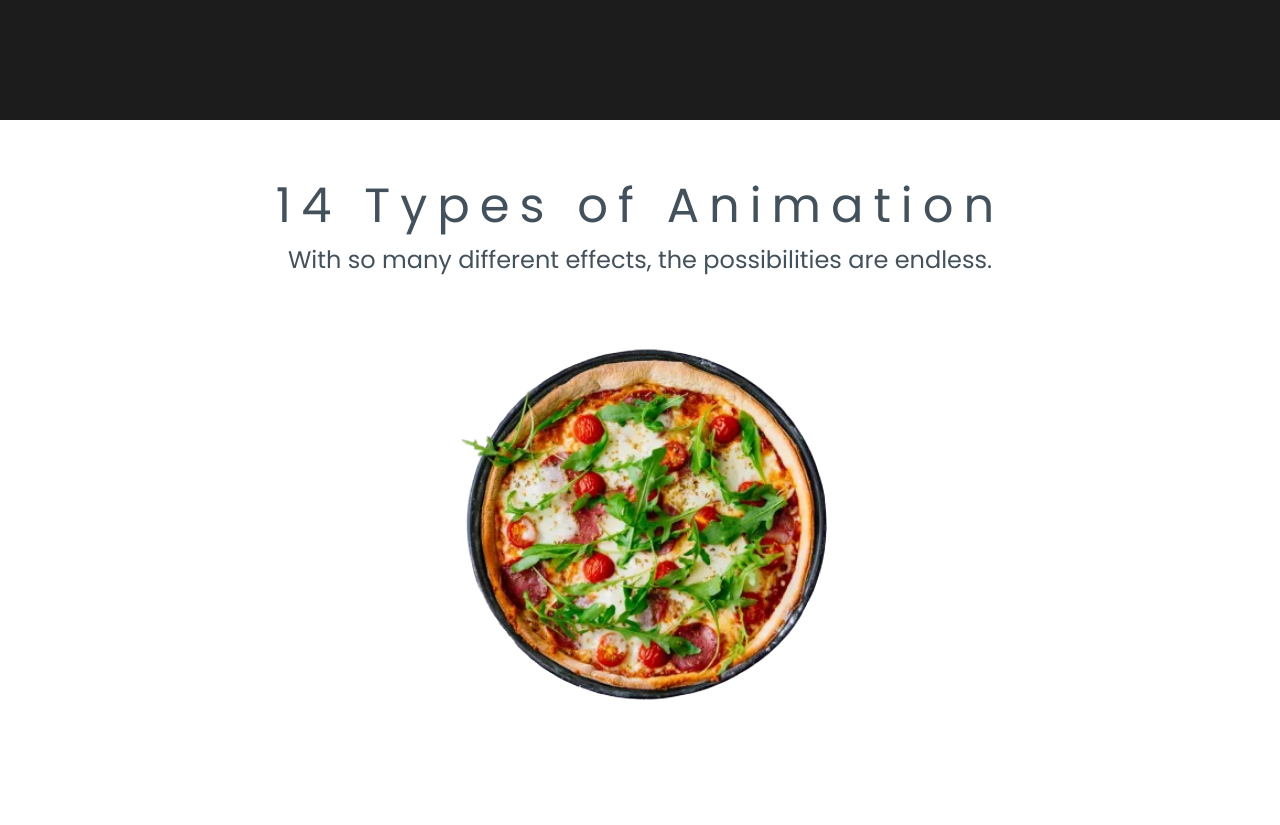
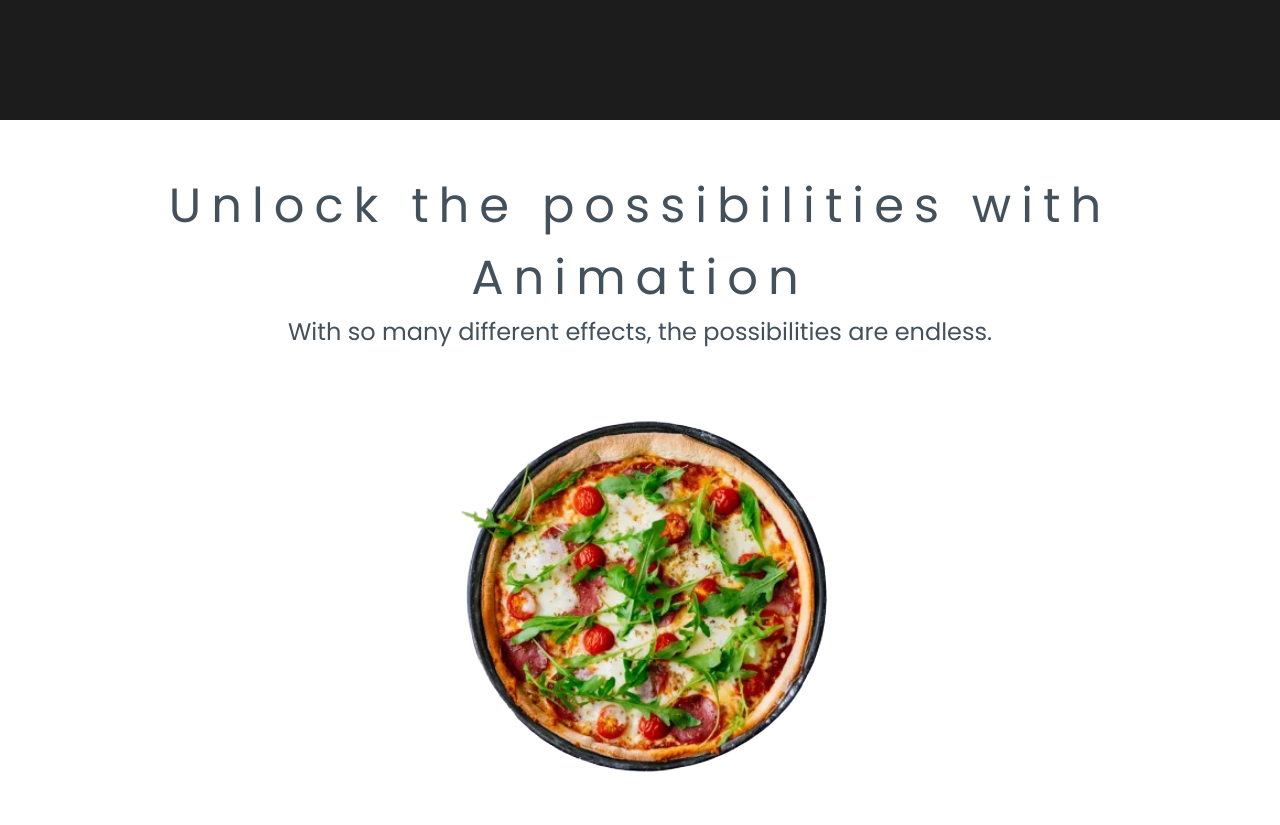
Before and after one commit to DreyWesson/culinary-animation, a plain HTML site: page index.html in a window 1280 px wide. Shown: the part 3080-3905 px from the top of the page. Drawn offline with nearby package versions, Linux system fonts and the light colour scheme; a script that the page names is missing.

Commit message:
changed text

```diff
--- a/index.html
+++ b/index.html
@@ -88,7 +88,7 @@
       </div>
     </section>
     <section class="forth-section">
-      <h1>14 Types of Animation</h1>
+      <h1>Unlock the possibilities with Animation</h1>
       <p>With so many different effects, the possibilities are endless.</p>
       <div class="images-wrapper">
         <img class="section_4_01" src="img/section_4_01.webp" />
```
